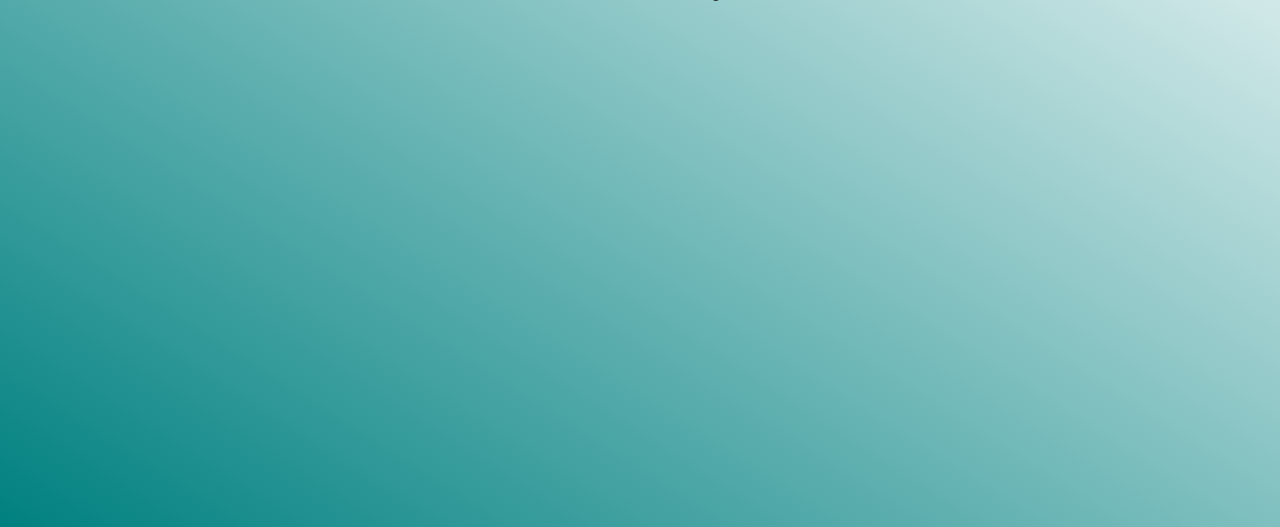
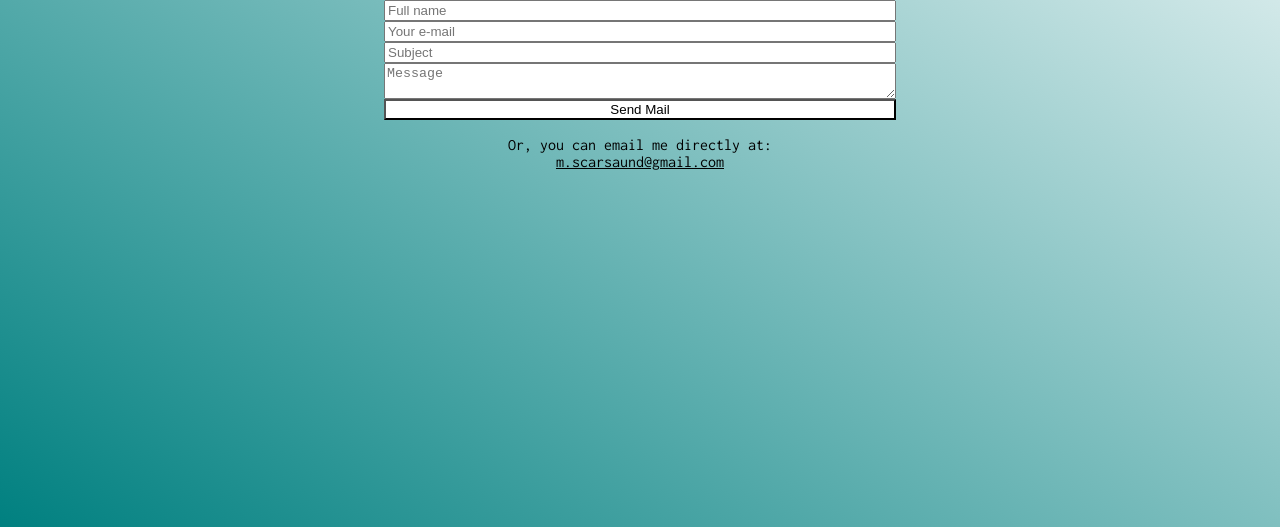
Before and after one commit to MattScarthSaunders/portfolio-website, a plain HTML site: page contact.html in a window 1280 px wide. Shown: the part 289-816 px from the top of the page. Drawn offline with Linux system fonts and the light colour scheme.

Commit message:
adding contact form

```diff
--- a/contact.html
+++ b/contact.html
@@ -29,8 +29,15 @@
     </header>
     <main>
         <h1 id="nameTitle">Contact</h1>
-        <p class="pageContent">Contact Email: m.scarsaund@gmail.com</p>
-
+        <form class ="contact-form" action="https://formspree.io/f/mqkjzjoz" method="POST">
+            <input type="text" name="name" placeholder="Full name" />
+            <input type="text" name="email" placeholder="Your e-mail" />
+            <input type="text" name="subject" placeholder="Subject" />
+            <textarea name="message" placeholder="Message"></textarea>
+            <button type="submit" name="submit" id="submitButton">Send Mail</button>
+        </form>
+        <p class="pageContent">Or, you can email me directly at:</p>
+        <a href="mailto: m.scarsaund@gmail.com" class="contactLink"><p class="pageContent">m.scarsaund@gmail.com</p></a>
     </main>
 </body>
 </html>
--- a/styles/index.css
+++ b/styles/index.css
@@ -78,13 +78,29 @@ a {
     text-decoration: none;
 }
 
+.contactLink {
+    text-decoration: underline;
+}
+
+#submitButton {
+    background-color: white;
+}
+
+.contactLink:hover {
+    text-shadow: 0 0 10px white;
+}
 
 li:hover {
     box-shadow: 0 0 10px 0 white;
 }
 
-li:active {
+.contactLink:active, li:active {
     transform: scale(0.9);
+}
+
+#submitButton:active {
+    color: white;
+    background-color: teal;
 }
 
 main {
@@ -118,6 +134,17 @@ main {
     margin-right: 30%;
 }
 
+.contact-form {
+    display: flex;
+    flex-direction: column;
+    justify-content: center;
+    align-content: center;
+    margin-top: 1rem;
+    margin-bottom: 1rem;
+    margin-left: 30%;
+    margin-right: 30%;
+}
+
 @media screen and (max-width: 576px) {
 
     .social {
@@ -143,5 +170,10 @@ main {
     .pageContent {
         margin-left: 4%;
         margin-right: 4%;
+    };
+
+    .contact-form {
+        margin-left: 4%;
+        margin-right: 4%;
     }
 }
```
